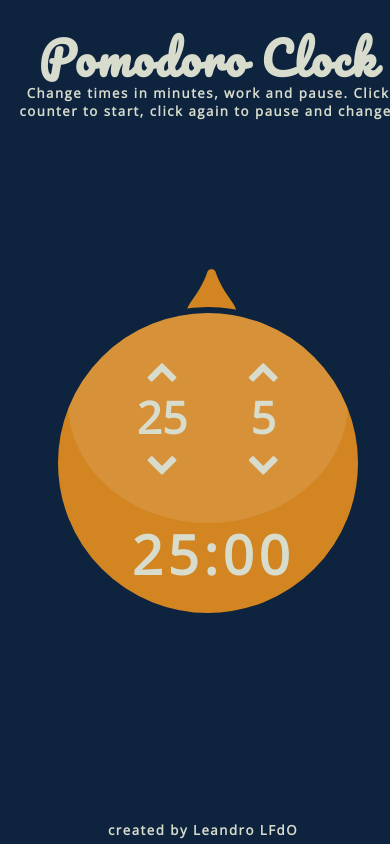
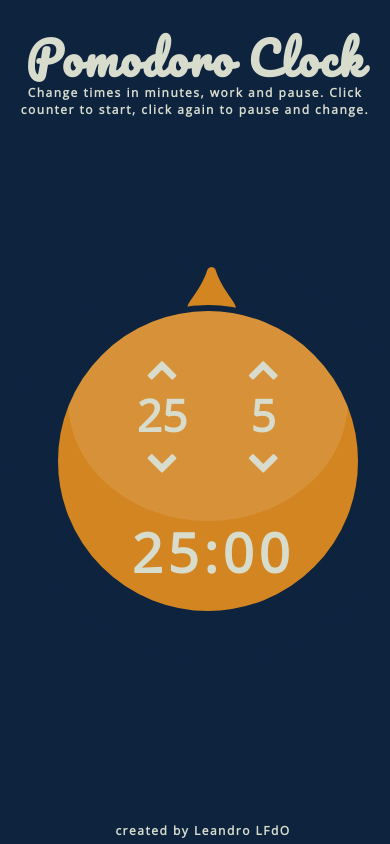
Before and after one commit to lfdo20/pomodoroclock, a plain HTML site: page index.html in a window 390 px wide. Shown: the top 844 px of the page. Drawn offline with nearby package versions, Linux system fonts and the light colour scheme.

Commit message:
Mobile Adjust

```diff
--- a/index.html
+++ b/index.html
@@ -3,6 +3,8 @@
   <head>
     <title>Pomodoro Clocker</title>
     <meta charset="utf-8">
+    <meta name="viewport" content="initial-scale=1, maximum-scale=0.7">
+    <!--<meta name="viewport" content="width=device-width,initial-scale=0.6">-->
     <link rel="stylesheet" type="text/css" href="https://cdnjs.cloudflare.com/ajax/libs/font-awesome/4.7.0/css/font-awesome.min.css"/>
     <link type="text/css" rel="stylesheet" href="pomodoro.css"/>
     <link rel="stylesheet" type="text/css" href="https://cdnjs.cloudflare.com/ajax/libs/animate.css/3.5.2/animate.min.css"/>
@@ -44,7 +46,7 @@
 
     </div>
 
-</div>
+  </div>
   <footer>
     <h5>created by Leandro LFdO</h5>
   </footer>
--- a/pomodoro.css
+++ b/pomodoro.css
@@ -155,7 +155,7 @@ footer{
   bottom:0;
   z-index: 10;
 }
-footer h5{
+footer > h5{
   font-family: 'Open Sans', sans-serif ;
   color: #d8dccd;
   letter-spacing: 1.5px;
@@ -171,7 +171,7 @@ footer h5{
   }
 
   header{
-    width: 400px;
+    width: auto;
     margin: 0 auto;
   }
 
@@ -182,6 +182,10 @@ footer h5{
     letter-spacing: 2px;
     margin: 0px 0;
     margin-bottom: -15px;
+  }
+
+  h5{
+    font-size: 12px;
   }
 
   .box{
@@ -226,11 +230,26 @@ footer h5{
   .offset{
     position: relative;
     background-color: rgba(255,255,255, 0.1);
-    margin: 0 auto ;
+    margin: 0 auto;
     transform: translateY(-30px);
     width: 280px;
     height: 240px;
     border-radius: 50%;
   }
 
+  footer{
+    text-align: center;
+    position:fixed;
+    width: 100%;
+    bottom: 5px;
+    z-index: 10;
+  }
+
+  footer > h5{
+    font-family: 'Open Sans', sans-serif ;
+    color: #d8dccd;
+    letter-spacing: 1.5px;
+    margin: 0 auto;
+  }
+
 }
```
